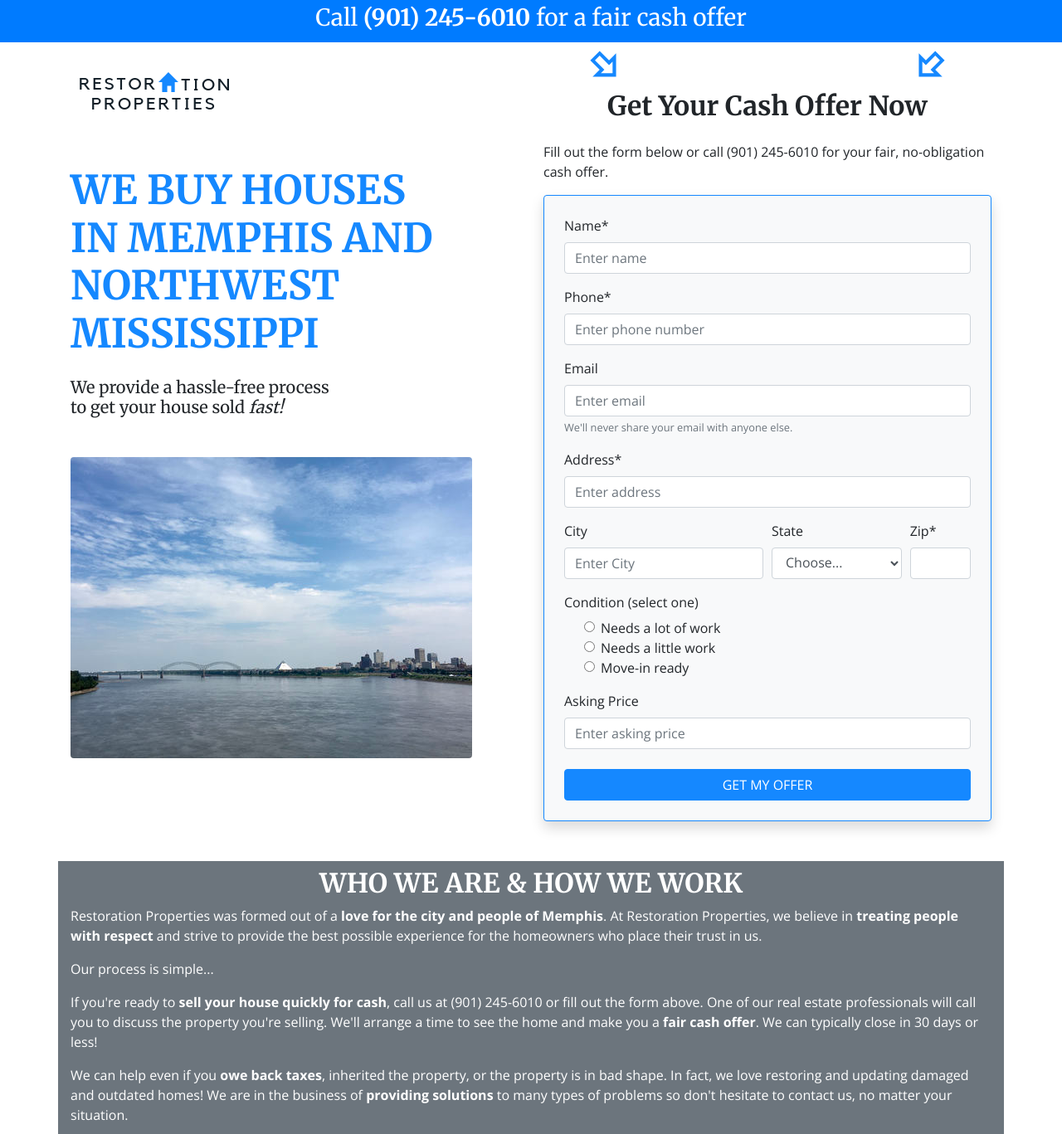
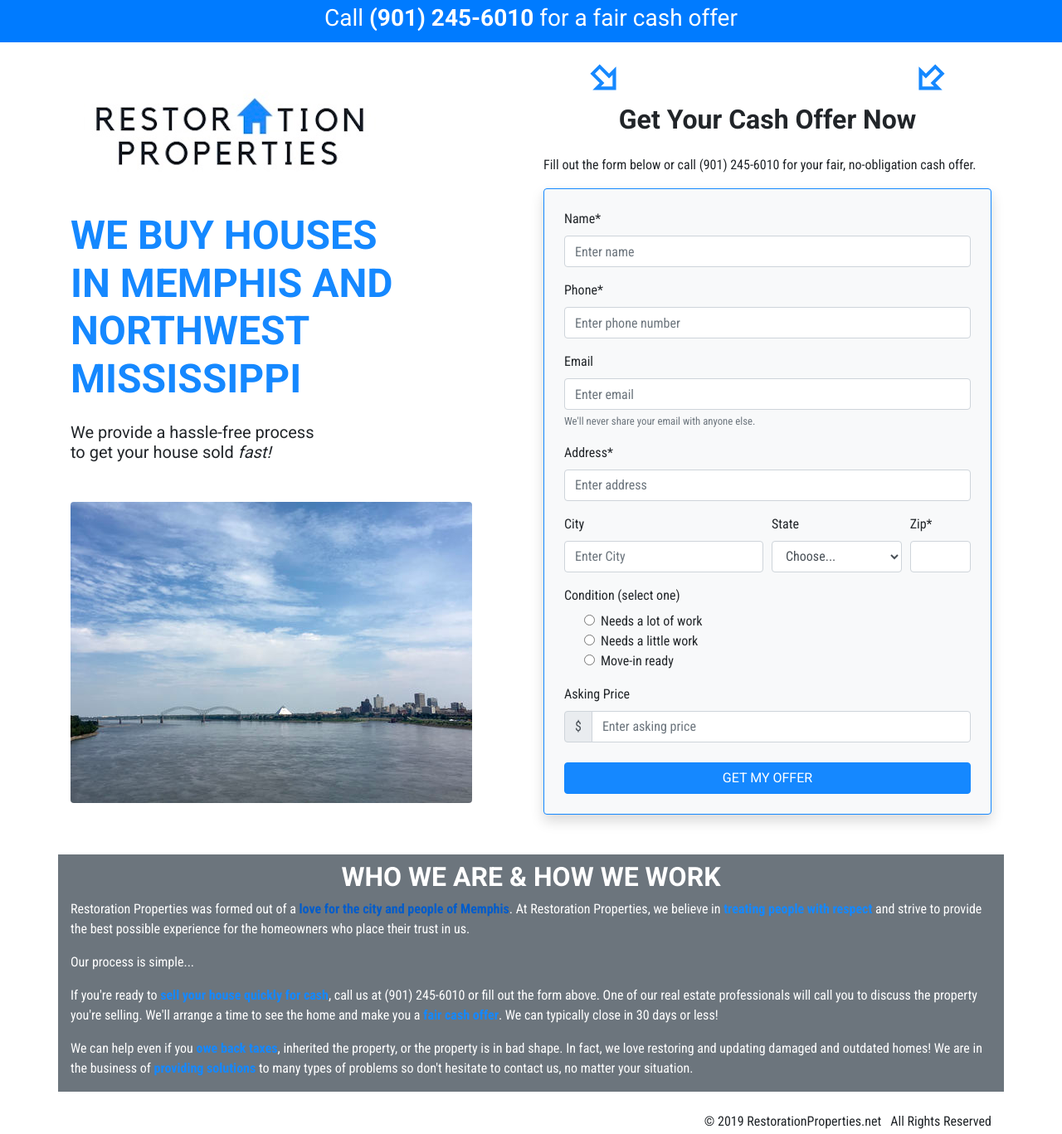
Before and after one commit to grahamlangford/restoration-properties, a plain HTML site: page index.html in a window 1280 px wide. Shown: the part 3-1370 px from the top of the page at 83% size. Drawn offline with nearby package versions, Linux system fonts and the light colour scheme.

Commit message:
new logo; changed fonts to roboto; made bold text in About blue

```diff
--- a/dist/index.html
+++ b/index.html
@@ -11,7 +11,7 @@
 
     <!-- Google Fonts -->
     <link
-      href="https://fonts.googleapis.com/css?family=Merriweather:400,700|Open+Sans:400,700"
+      href="https://fonts.googleapis.com/css?family=Roboto+Condensed:400,700|Roboto:400,700"
       rel="stylesheet"
     />
 
@@ -39,15 +39,17 @@
       <div class="row">
         <div class="col-lg">
           <img
-            src="/media/rp_logo_gsuite.png"
-            class="mx-auto ml-lg-n5 d-block"
+            src="media/480pixellogo.jpg"
+            class="img-fluid mx-auto ml-lg-n5 mt-md-n3 mb-n5 mb-md-n4 mb-lg-n5 d-block"
             alt="Restoration Properties Logo"
           />
 
           <h1 class="text-primary text-center d-lg-none">
             We buy houses in Memphis and Northwest Mississippi
           </h1>
-          <h1 class="text-primary text-lg-left my-lg-4 d-none d-lg-block">
+          <h1
+            class="text-primary text-lg-left mb-lg-4 mt-lg-1 d-none d-lg-block"
+          >
             We buy houses in&nbsp;Memphis and Northwest Mississippi
           </h1>
 
@@ -71,11 +73,11 @@
         <div class="col-lg">
           <img
             src="media/arrow-bottom-right-bold-outline.svg"
-            class="ml-4 ml-lg-5 my-2"
+            class="ml-4 ml-lg-5 my-2 mt-lg-4"
           />
           <img
             src="media/arrow-bottom-right-bold-outline.svg"
-            class="flip float-right mr-4 mr-lg-5 my-2"
+            class="flip float-right mr-4 mr-lg-5 my-2 mt-lg-4"
           />
 
           <h2 class="text-center">Get your cash offer now</h2>
@@ -87,7 +89,7 @@
 
           <div class="bg-light p-4 border border-primary rounded shadow">
             <form
-              action="https://formspree.io/grahamlangford87@gmail.com"
+              action="https://formspree.io/info@restorationproperties.net"
               method="POST"
             >
               <div class="form-group">
@@ -223,6 +225,10 @@
 
               <div class="form-group">
                 <label for="price">Asking Price</label>
+                <div class="input-group">
+                  <div class="input-group-prepend">
+                    <div class="input-group-text">$</div>
+                  </div>
                   <input
                     type="number"
                     class="form-control"
@@ -230,6 +236,7 @@
                     name="asking_price"
                     placeholder="Enter asking price"
                   />
+                </div>
               </div>
 
               <button
@@ -251,31 +258,36 @@
 
           <p>
             Restoration Properties was formed out of a
-            <strong>love for the city and people of Memphis</strong>. At
-            Restoration Properties, we believe in
-            <strong>treating people with respect</strong> and strive to provide
-            the best possible experience for the homeowners who place their
-            trust in us.
+            <strong class="text-primary-dark"
+              >love for the city and people of Memphis</strong
+            >. At Restoration Properties, we believe in
+            <strong class="text-primary">treating people with respect</strong>
+            and strive to provide the best possible experience for the
+            homeowners who place their trust in us.
           </p>
 
           <p>Our process is simple...</p>
 
           <p>
             If you're ready to
-            <strong>sell your house quickly for cash</strong>, call us at (901)
-            245-6010 or fill out the form above. One of our real estate
-            professionals will call you to discuss the property you're selling.
-            We'll arrange a time to see the home and make you a
-            <strong>fair cash offer</strong>. We can typically close in 30 days
-            or less!
+            <strong class="text-primary"
+              >sell your house quickly for cash</strong
+            >, call us at (901) 245-6010 or fill out the form above. One of our
+            real estate professionals will call you to discuss the property
+            you're selling. We'll arrange a time to see the home and make you a
+            <strong class="text-primary">fair cash offer</strong>. We can
+            typically close in 30 days or less!
           </p>
 
           <p>
-            We can help even if you <strong>owe back taxes</strong>, inherited
-            the property, or the property is in bad shape. In fact, we love
+            We can help even if you
+            <strong class="text-primary">owe back taxes</strong>, inherited the
+            property, or the property is in bad shape. In fact, we love
             restoring and updating damaged and outdated homes! We are in the
-            business of <strong>providing solutions</strong> to many types of
-            problems so don't hesitate to contact us, no matter your situation.
+            business of
+            <strong class="text-primary">providing solutions</strong> to many
+            types of problems so don't hesitate to contact us, no matter your
+            situation.
           </p>
         </div>
       </div>
@@ -289,18 +301,18 @@
     </div>
 
     <script
-      src="https://code.jquery.com/jquery-3.3.1.slim.min.js"
-      integrity="sha384-q8i/X+965DzO0rT7abK41JStQIAqVgRVzpbzo5smXKp4YfRvH+8abtTE1Pi6jizo"
+      src="https://code.jquery.com/jquery-3.2.1.slim.min.js"
+      integrity="sha384-KJ3o2DKtIkvYIK3UENzmM7KCkRr/rE9/Qpg6aAZGJwFDMVNA/GpGFF93hXpG5KkN"
       crossorigin="anonymous"
     ></script>
     <script
-      src="https://cdnjs.cloudflare.com/ajax/libs/popper.js/1.14.6/umd/popper.min.js"
-      integrity="sha384-wHAiFfRlMFy6i5SRaxvfOCifBUQy1xHdJ/yoi7FRNXMRBu5WHdZYu1hA6ZOblgut"
+      src="https://cdnjs.cloudflare.com/ajax/libs/popper.js/1.12.9/umd/popper.min.js"
+      integrity="sha384-ApNbgh9B+Y1QKtv3Rn7W3mgPxhU9K/ScQsAP7hUibX39j7fakFPskvXusvfa0b4Q"
       crossorigin="anonymous"
     ></script>
     <script
-      src="https://stackpath.bootstrapcdn.com/bootstrap/4.2.1/js/bootstrap.min.js"
-      integrity="sha384-B0UglyR+jN6CkvvICOB2joaf5I4l3gm9GU6Hc1og6Ls7i6U/mkkaduKaBhlAXv9k"
+      src="https://maxcdn.bootstrapcdn.com/bootstrap/4.0.0/js/bootstrap.min.js"
+      integrity="sha384-JZR6Spejh4U02d8jOt6vLEHfe/JQGiRRSQQxSfFWpi1MquVdAyjUar5+76PVCmYl"
       crossorigin="anonymous"
     ></script>
   </body>
--- a/dist/stylesheet.css
+++ b/stylesheet.css
@@ -3,16 +3,18 @@ h2,
 h3,
 h4,
 h5,
-h6 {
-  font-family: "Merriweather", serif;
+h6,
+button {
+  font-family: "Roboto", sans-serif;
 }
 
 p,
 label,
 input,
-button,
+select,
+option,
 div {
-  font-family: "Open Sans", sans-serif;
+  font-family: "Roboto Condensed", sans-serif;
 }
 
 h1 {
@@ -32,6 +34,10 @@ h2 {
 
 .text-primary {
   color: #1588ff !important;
+}
+
+.text-primary-dark {
+  color: #005ccb;
 }
 
 .btn-primary {
```
Also changed, not shown: index.js (deleted, +0 -10 lines), package.json (deleted, +0 -22 lines), media/480pixellogo.jpg (added), media/RP Logo.png (renamed from dist/media/RP Logo.png), media/arrow-bottom-right-bold-outline.svg (renamed from dist/media/arrow-bottom-right-bold-outline.svg), media/memphis.jpg (renamed from dist/media/memphis.jpg), media/rp_logo_gsuite.png (renamed from dist/media/rp_logo_gsuite.png), media/rp_logo_transparent.png (renamed from dist/media/rp_logo_transparent.png), 2 other files. Lines whose indentation alone changed are shown as unchanged.
